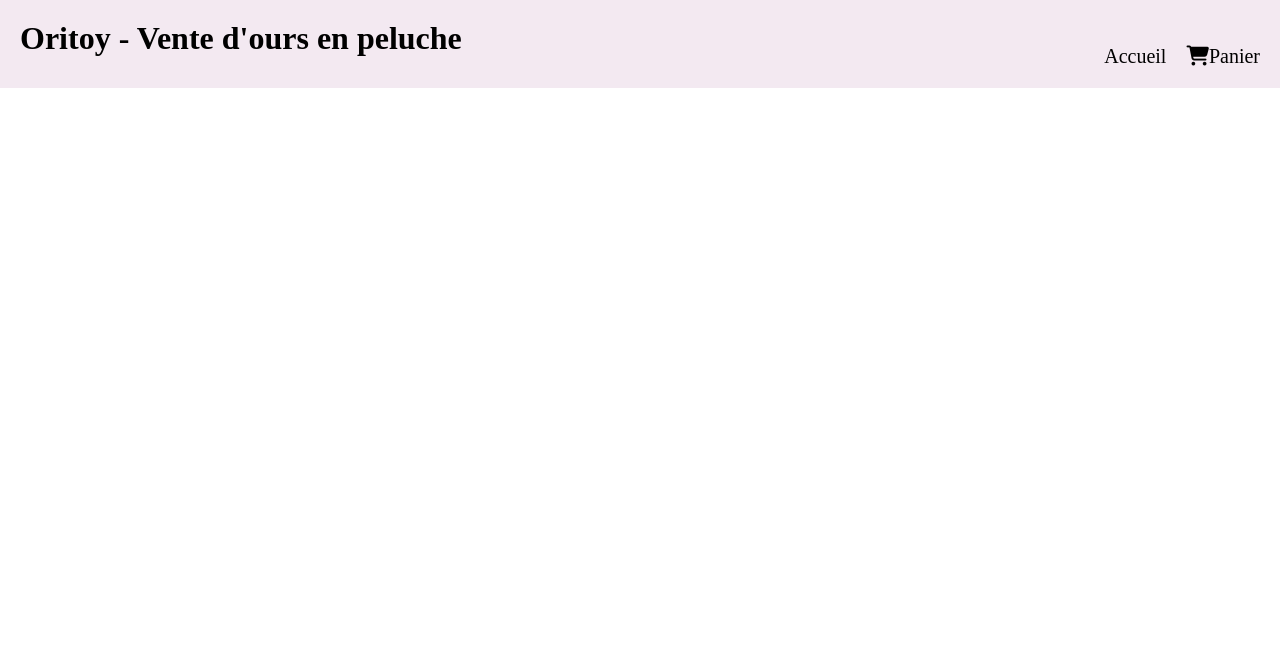
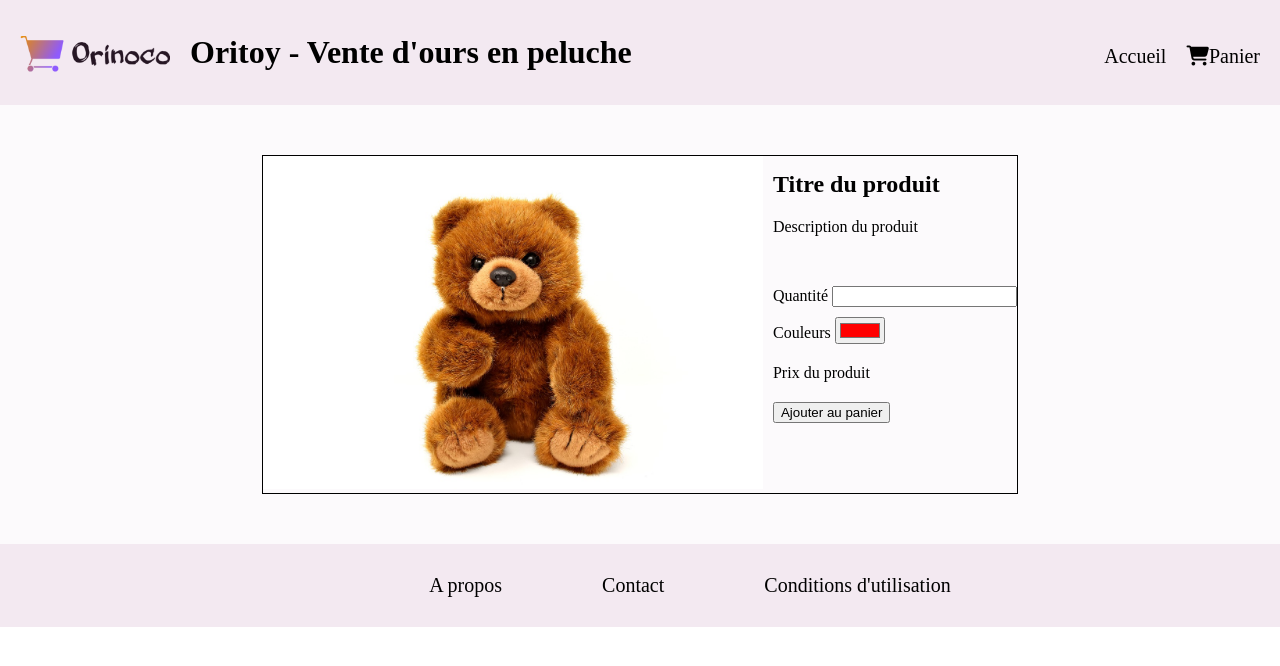
Before and after one commit to Cjoo13/Orinoco-OC, a plain HTML site: page Frontend/order.html in a window 1280 px wide. Drawn offline with Linux system fonts and the light colour scheme; a web font is replaced by a local one.

Commit message:
début mise en place order.html

```diff
--- a/Frontend/css/style.scss
+++ b/Frontend/css/style.scss
@@ -57,6 +57,14 @@ a
     margin-bottom: 20px;
     padding-left: 20px;
     }
+    &__order {
+        display: flex;
+        justify-content: center;
+        border: 1px solid #000;
+    }
+    img {
+        width: 500px;
+    }
 }
 
 .selection
@@ -113,3 +121,42 @@ a
         }
     }
 }
+
+.order {
+    display: flex;
+    justify-content: center;
+    padding-top: 50px;
+    padding-bottom: 50px;
+    background-color: lighten($background-color, 5);
+    &__conteneur {
+        display: flex;
+        justify-content: center;
+        border: 1px solid #000;
+        img {
+                width: 500px;
+            }
+    }
+}
+
+.produit {
+    margin-left: 10px;
+    &__title {
+        padding-top: 15px;
+    }
+    &__description {
+        padding-top: 20px;
+    }
+    &__quantité {
+        padding-top: 50px;
+    }
+    &__couleur {
+        padding-top: 10px;
+    }
+    &__prix {
+        margin-top: 20px;
+    }
+}
+
+.bouton__panier {
+    margin-top: 20px;
+}
--- a/Frontend/order.html
+++ b/Frontend/order.html
@@ -5,6 +5,8 @@
         <meta name="viewport" content="width=device-width, initial-scale=1.0" />
         <meta name="description" content="">
         <script src="https://kit.fontawesome.com/b4d0919e04.js" crossorigin="anonymous"></script>
+        <link rel="preconnect" href="https://fonts.gstatic.com">
+        <link href="https://fonts.googleapis.com/css2?family=Song+Myung&display=swap" rel="stylesheet">
         <link rel="stylesheet" href="css/style.css">
         <title>Oritoy - Ours en peluche - Commande</title>
     </head>
@@ -12,7 +14,8 @@
     <body>
         <div class="bloc-page">
             <header class="header">
-                <div class="titre_principal">
+                <div class="header__logotitle">
+                    <img src="images/logo_orinoco.png">
                     <h1>Oritoy - Vente d'ours en peluche</h1>
                 </div>
                 <nav class="header__nav">
@@ -22,11 +25,41 @@
                     </ul>
                 </nav>
             </header>
-            <main>
-
+            <main class="order">
+                <section class="order__conteneur">
+                    <article class="order__img">
+                        <figure>
+                            <img src="images/teddy_1.jpg">
+                        </figure>
+                    </article>
+                    <aside class="produit">
+                        <div class="produit__texte">
+                            <h2 class="produit__title">Titre du produit</h2>
+                            <p class="produit__description">Description du produit</p>
+                        </div>
+                        <div class="produit__quantité">
+                            <label for="ours">Quantité</label>
+                            <input type="number" id="ours" name="ours">
+                        </div>
+                        <div class="produit__couleur">
+                            <label for="ours">Couleurs</label>
+                            <input type="color" value="#ff0000">
+                        </div>
+                        <div class="produit__prix">
+                            <p>Prix du produit</p>
+                        </div>
+                        <button class="bouton__panier">Ajouter au panier</button>
+                    </aside>
+                </section>
             </main>
-            <footer>
-
+            <footer class="footer">
+                <nav class="footer__nav">
+                    <ul class="footer__list">
+                        <li class="footer__link"><a href="#">A propos</a></li>
+                        <li class="footer__link"><a href="#">Contact</a></li>
+                        <li class="footer__link"><a href="#">Conditions d'utilisation</a></li>
+                    </ul>
+                </nav>
             </footer>
         </div>
     </body>
```
Also changed, not shown: Frontend/checkout.html (+19 -3 lines), Frontend/confirmation.html (+12 -3 lines), Frontend/index.html (+2 -2 lines), Frontend/css/style.css, 1 other file.
